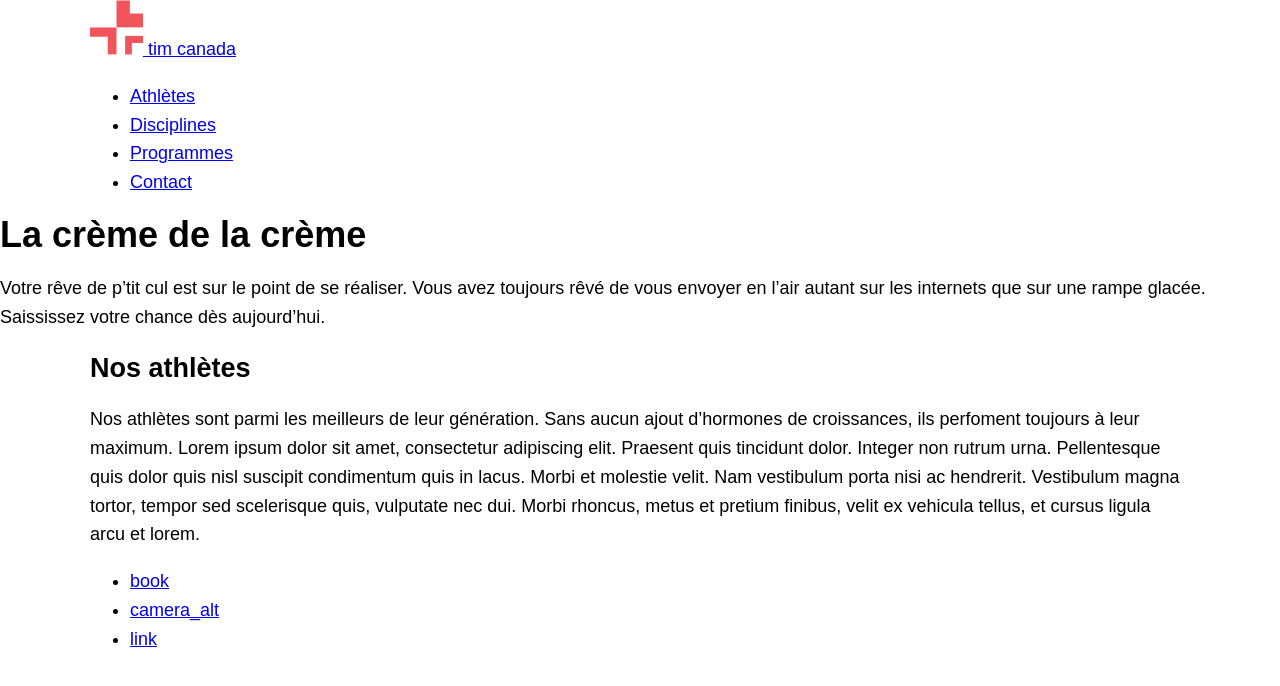
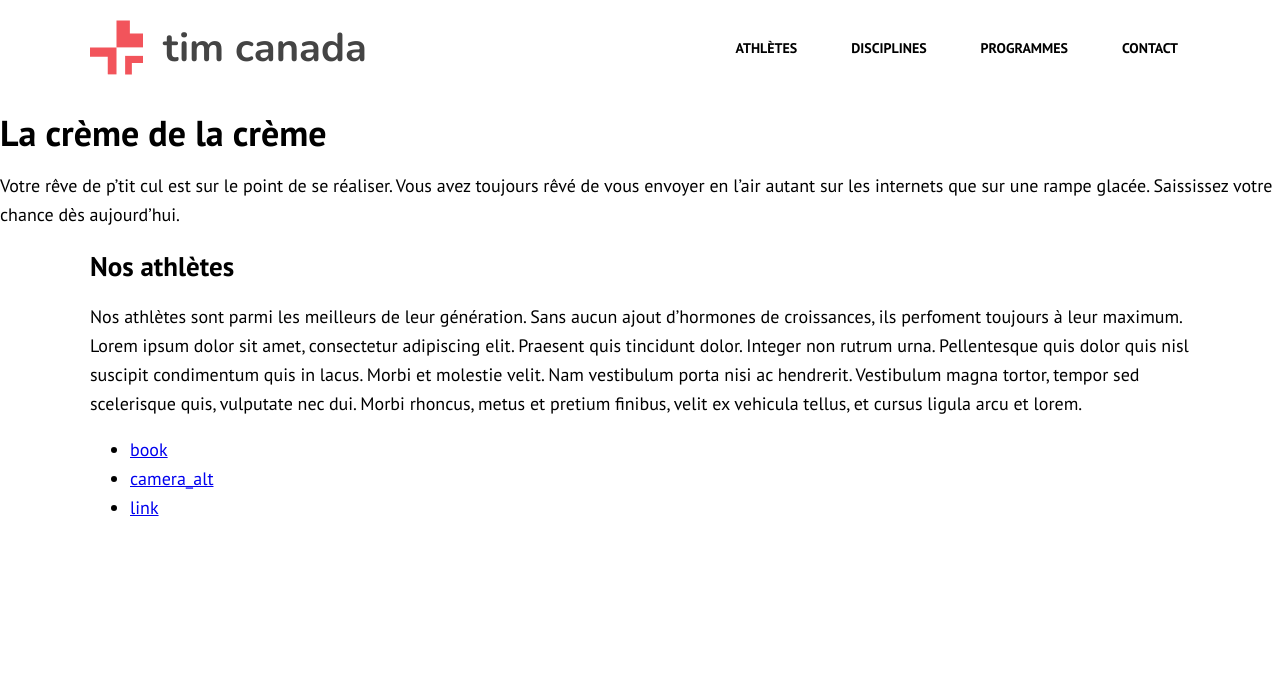
Before and after one commit to VincentG2004/CW2_Lab5_Gaudet_Vincent, a plain HTML site: page index.html in a window 1280 px wide. Drawn offline with nearby package versions, Linux system fonts and the light colour scheme.

Commit message:
Css moitié fait

```diff
--- a/css/styles.css
+++ b/css/styles.css
@@ -3,6 +3,7 @@
 ----------------------------------------------------------------------------*/
 html {
     box-sizing: border-box;
+    font-size: 62.5%;
 }
 
 *,
@@ -17,10 +18,7 @@ html {
 
 /* ===== Numéro 1 ===== */
 body {
-    font-family: 'PT Sans', sans-serif;
-    font-weight: normal;
-    font-size: 18px;
-    line-height: 160%;
+    font: normal normal normal 1.8rem/160% "PT Sans";
 }
 
 
@@ -31,10 +29,7 @@ body {
 /* ===== Numéro 2 ===== */
 .wrapper {
     max-width: 1100px;
-    margin-left: auto;
-    margin-right: auto;
-    margin-top: 0;
-    margin-bottom: 0;
+    margin: 0 auto;
 }
 
 
@@ -42,74 +37,58 @@ body {
    Modules
 ------------------------------------------------------------------------------*/
 
+/* ===== Numéro 3f ===== */
+
+header {
+    padding: 20px 0;
+}
+
 /* ===== Numéro 3a ===== */
 header .wrapper {
-
+    display: flex;
+    align-items: center;
+    justify-content: space-between;
 }
 
 /* ===== Numéro 3b ===== */
 .logo {
-
+    display: flex;
+    align-items: center;
+    gap: 20px;
+    font: normal normal 700 4.0rem "Nunito";
+    text-decoration: none;
+    color: #444;
 }
 
 /* ===== Numéro 3c ===== */
-/*
+
 .menu ul {
-    margin-top: 0;
-    margin-bottom: 0;
-    margin-right: 0;
-    margin-left: 0;
+    margin: 0;
+    padding: 0;
+    list-style: none;
+    display: flex;
+    gap: 30px;
+}
 
-    padding-top: 0;
-    padding-bottom: 0;
-    padding-right: 0;
-    padding-left: 0;
-}
-*/
 
 /* ===== Numéro 3d ===== */
-/*
+
 .menu a {
-    color: black;
-    font-weight: bold;
-    font-size: 14px;
-    font-family: 'PT Sans', sans-serif;
-    padding-top: 5px;
-    padding-left: 10px;
-    padding-right: 10px;
-    padding-bottom: 5px;
+    font: normal normal bold 1.4rem/160% "PT Sans";
+    padding: 5px 10px;
+    color: #000;
+    border: 2px solid transparent;
+    /* peuvent pas etre raccourcis */
     text-transform: uppercase;
     text-decoration: none;
 }
-*/
+
 
 /* ===== Numéro 3e ===== */
-/*
+
 .menu a:hover {
-    border-top-color: #000;
-    border-right-color: black;
-    border-bottom-color: #000;
-    border-left-color: black;
-    border-top-style: solid;
-    border-right-style: solid;
-    border-left-style: solid;
-    border-bottom-style: solid;
-    border-top-width: 2px;
-    border-right-width: 2px;
-    border-bottom-width: 2px;
-    border-left-width: 2px;
+    border: 2px solid #000;
 }
-*/
-
-/* ===== Numéro 3f ===== */
-/*
-header {
-    padding-top: 20px;
-    padding-left: 0;
-    padding-right: 0;
-    padding-bottom: 20px;
-}
-*/
 
 /* ===== Numéro 4a ===== */
 /*
--- a/index.html
+++ b/index.html
@@ -5,6 +5,9 @@
     <title>tim canada</title>
     <link rel="stylesheet" href="css/normalize.css">
     <link rel="stylesheet" href="css/styles.css">
+    <link rel="preconnect" href="https://fonts.googleapis.com">
+<link rel="preconnect" href="https://fonts.gstatic.com" crossorigin>
+<link href="https://fonts.googleapis.com/css2?family=Nunito:ital,wght@0,200..1000;1,200..1000&family=PT+Sans:ital,wght@0,400;0,700;1,400;1,700&display=swap" rel="stylesheet">
 </head>
 <body>
 <header>
```
